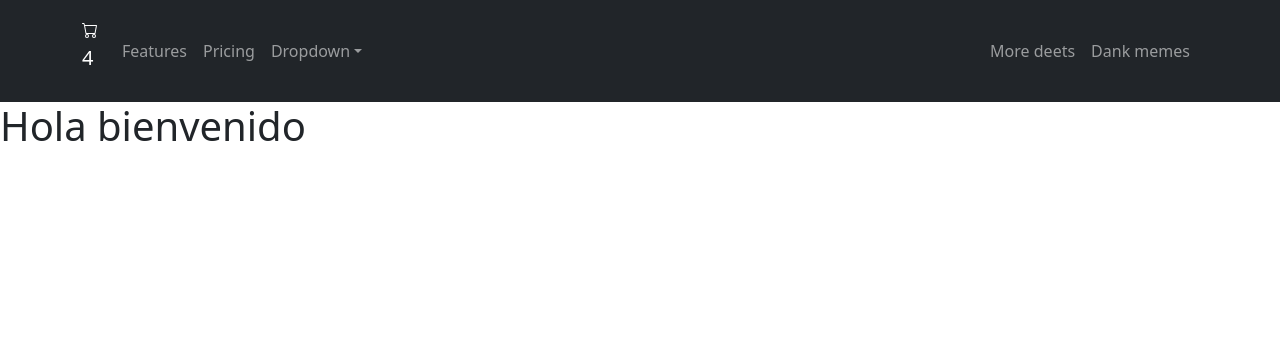
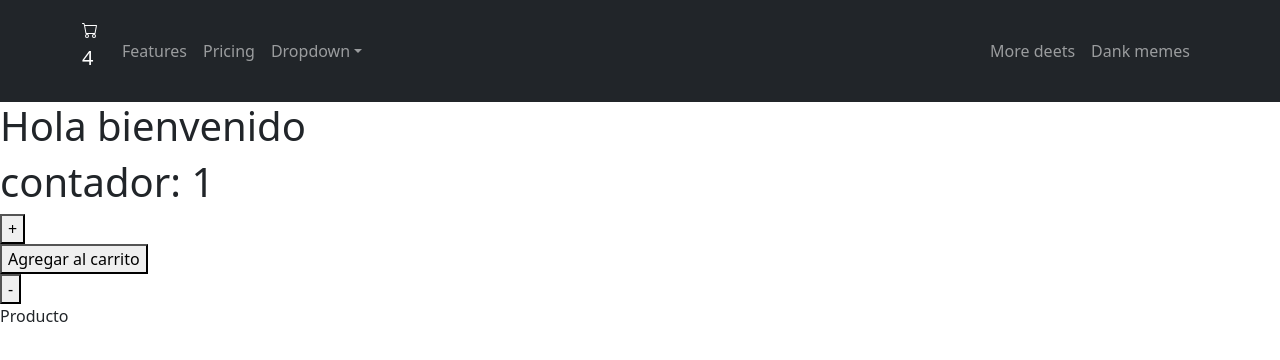
Before and after one commit to ZGMauri/AppReact, a React (Create React App) app: page / in a window 1280 px wide. Shown: the top 360 px of the page. Built offline with nearby package versions, Linux system fonts and the light colour scheme.

Commit message:
agregar componente itemcount

```diff
--- a/src/App.js
+++ b/src/App.js
@@ -5,10 +5,21 @@ import Navegacion from './components/NavBar';
 import 'bootstrap/dist/css/bootstrap.min.css';
 import CartWidget from './components/CartWidget';
 import ItemListContainer from './components/ItemListContainer';
+import ItemCount from './components/ItemCount';
+import Producto from './components/Producto';
+
+function onAddfunction (valor) {
+  return (
+    alert('Agrego con exito ' + valor + ' productos')
+  )
+}
 
 function App() {
 
   let saludo = {msj: "Hola bienvenido"};
+  let item1 = {id: 1, name: 'cerveza', price: 10}
+  let item2 = {id: 2, name: 'fernet', price: 15}
+  let item3 = {id: 3, name: 'whisky', price: 20}
 
   return (
     <div>
@@ -16,6 +27,10 @@ function App() {
 
       <ItemListContainer mensaje = {saludo}/>
 
+      <ItemCount stock={10} initial={1} onAdd={onAddfunction}/>
+
+      <Producto />
+
 
     </div>
   );
--- /dev/null
+++ b/src/components/ItemCount.jsx
@@ -0,0 +1,42 @@
+import React, {useState , useEffect} from 'react'
+
+export default function ItemCount( {stock, initial, onAdd}) {
+
+    const [contador, setContador] = useState(initial);
+
+    useEffect (() =>{
+    }, [])
+
+    useEffect (() =>{
+        if (contador > stock){
+            alert('No hay mas stock disponible')
+        }
+    });
+
+    useEffect (() =>{
+
+        return () => {
+
+        }
+    },[])
+
+    return (
+        <div>
+            <h1>contador: {contador}</h1>
+            <button
+                onClick={()=>{
+                    setContador(contador+1);
+                }}>+</button>
+
+                <div><button onClick={()=>{
+                    onAdd(contador)
+                }}>Agregar al carrito</button></div>
+
+                <button
+                onClick={()=>{
+                    setContador(contador-1);
+                }}>-</button>
+        </div>
+    )
+
+}
--- /dev/null
+++ b/src/components/Producto.jsx
@@ -0,0 +1,7 @@
+import React, {useState , useEffect} from 'react'
+
+export default function Producto() {
+  return (
+    <div>Producto</div>
+  )
+}
--- a/src/index.js
+++ b/src/index.js
@@ -6,9 +6,9 @@ import reportWebVitals from './reportWebVitals';
 
 const root = ReactDOM.createRoot(document.getElementById('root'));
 root.render(
-  <React.StrictMode>
+  /*{<React.StrictMode>}*/
     <App />
-  </React.StrictMode>
+  /*{</React.StrictMode>}*/
 );
 
 // If you want to start measuring performance in your app, pass a function
```
